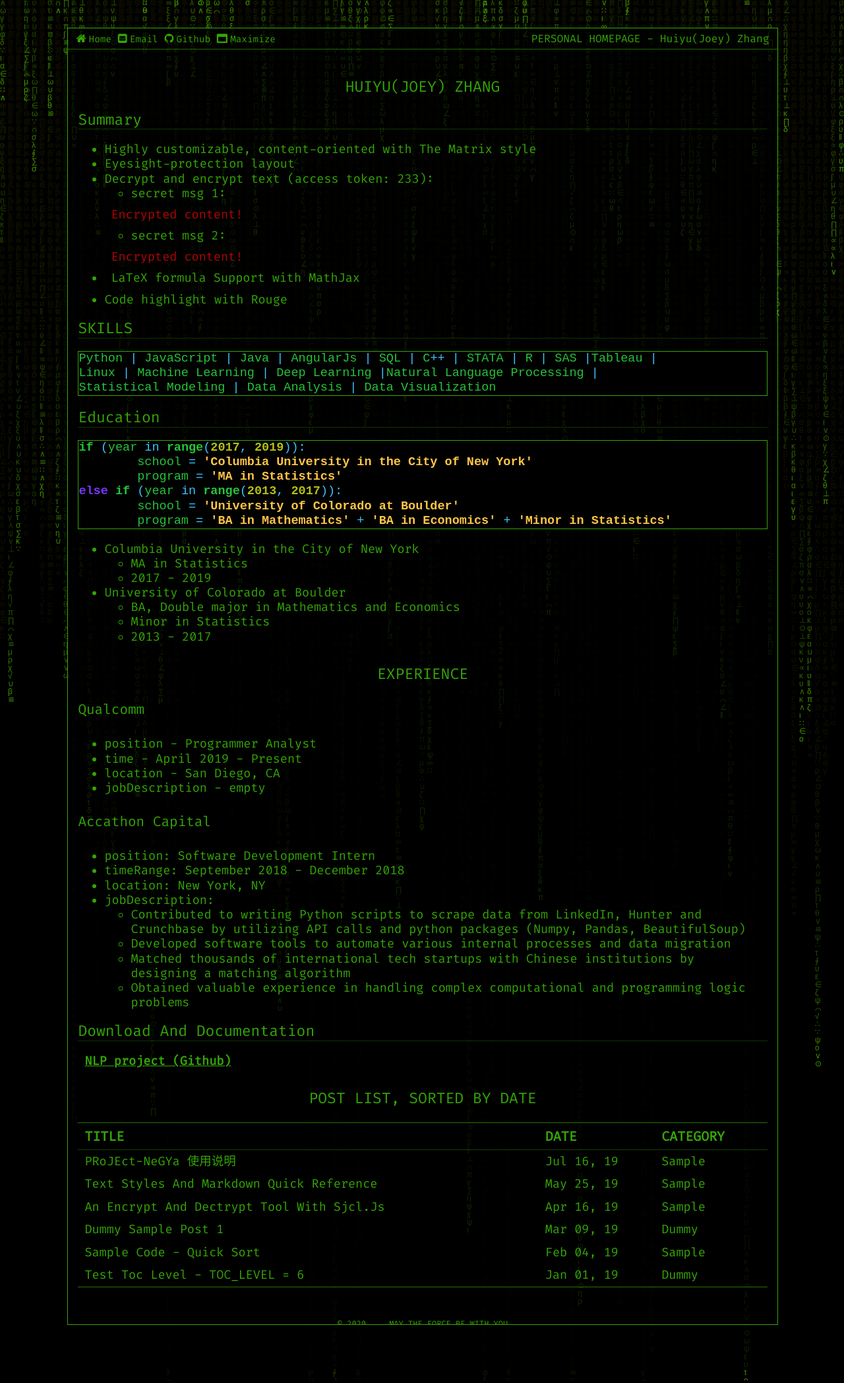
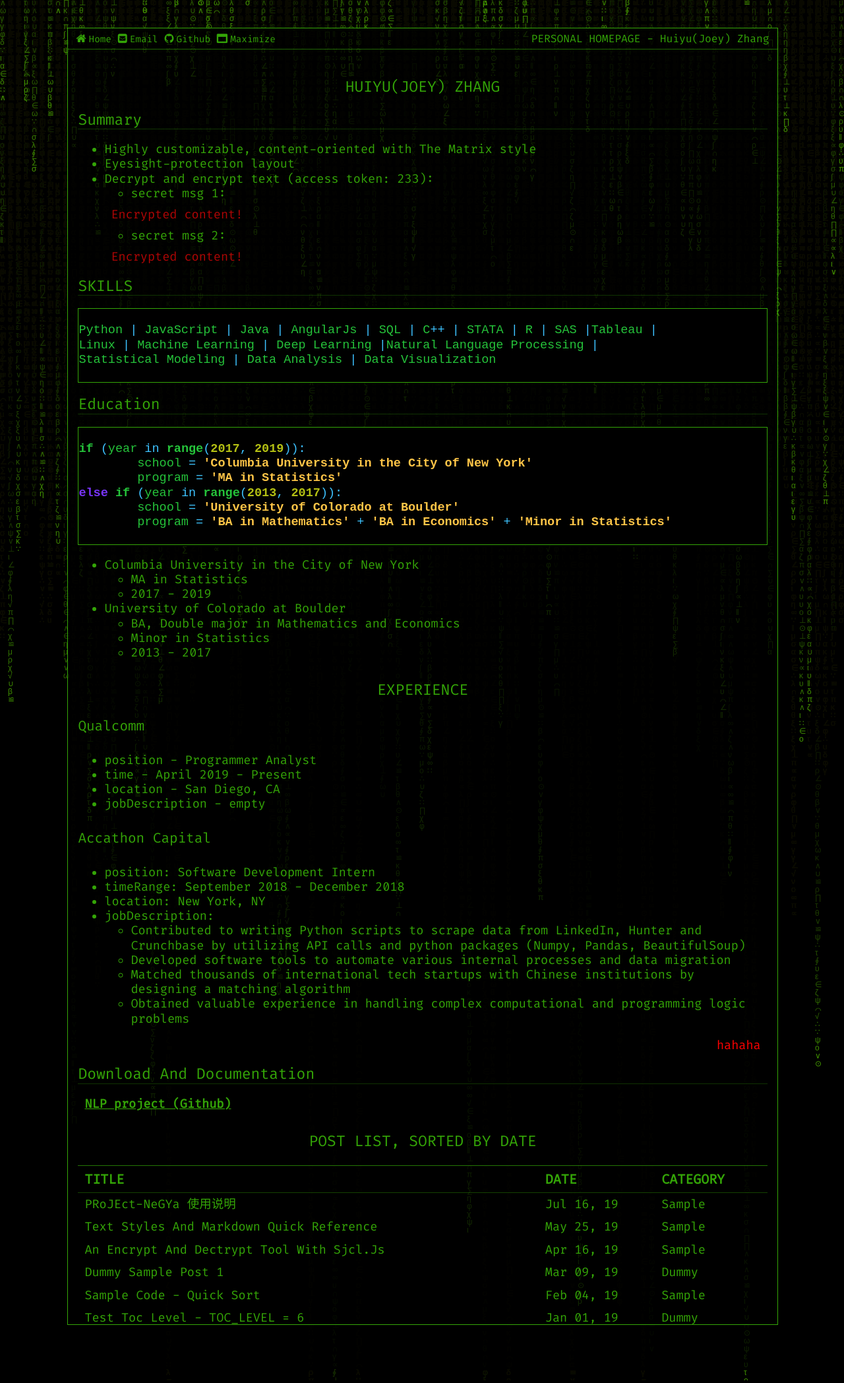
Before and after one commit to Jooooooooooey/Jooooooooooey.github.io, a Jekyll site: the page built from pages/index.md, in a window 1280 px wide. Shown: the whole page at 66% size. Built offline with Jekyll 4.4.1, drawn with Linux system fonts in a browser that asks for light colours.

Commit message:
Update index.md

````diff
--- a/pages/index.md
+++ b/pages/index.md
@@ -21,24 +21,26 @@ permalink: /
   <p class="encrypted" id="/MZAf/PKx9jpw8/Jnp7XQQFki2ibGnArZP46W+keVThXquhWwFROEFnbY8eC57Tw==">Encrypted content!</p>
   * secret msg 2:
   <p class="encrypted" id="G7D+0370pNmixIP1j7teCg1jtm9XCdOWYFH61lcM0LYWlT0hB3rS9raIs=">Encrypted content!</p>
-* LaTeX formula Support with MathJax
 
-* Code highlight with Rouge
 
 ## SKILLS
 ```python
+
 Python | JavaScript | Java | AngularJs | SQL | C++ | STATA | R | SAS |Tableau |
 Linux | Machine Learning | Deep Learning |Natural Language Processing |
 Statistical Modeling | Data Analysis | Data Visualization
+
 ```
 ## Education
 ```python
+
 if (year in range(2017, 2019)):
 	school = 'Columbia University in the City of New York'
     	program = 'MA in Statistics'
 else if (year in range(2013, 2017)):
 	school = 'University of Colorado at Boulder'
     	program = 'BA in Mathematics' + 'BA in Economics' + 'Minor in Statistics'
+
 ```
 * Columbia University in the City of New York
 	* MA in Statistics
@@ -65,6 +67,9 @@ else if (year in range(2013, 2017)):
 	* Matched thousands of international tech startups with Chinese institutions by designing a matching algorithm
 	* Obtained valuable experience in handling complex computational and programming logic problems
 
+
+<p style="text-align:right; color:red"> hahaha</p>
+
 ## Download and Documentation
 
 [**NLP project (Github)**](https://github.com/Jooooooooooey/NLP-Classification)
````
